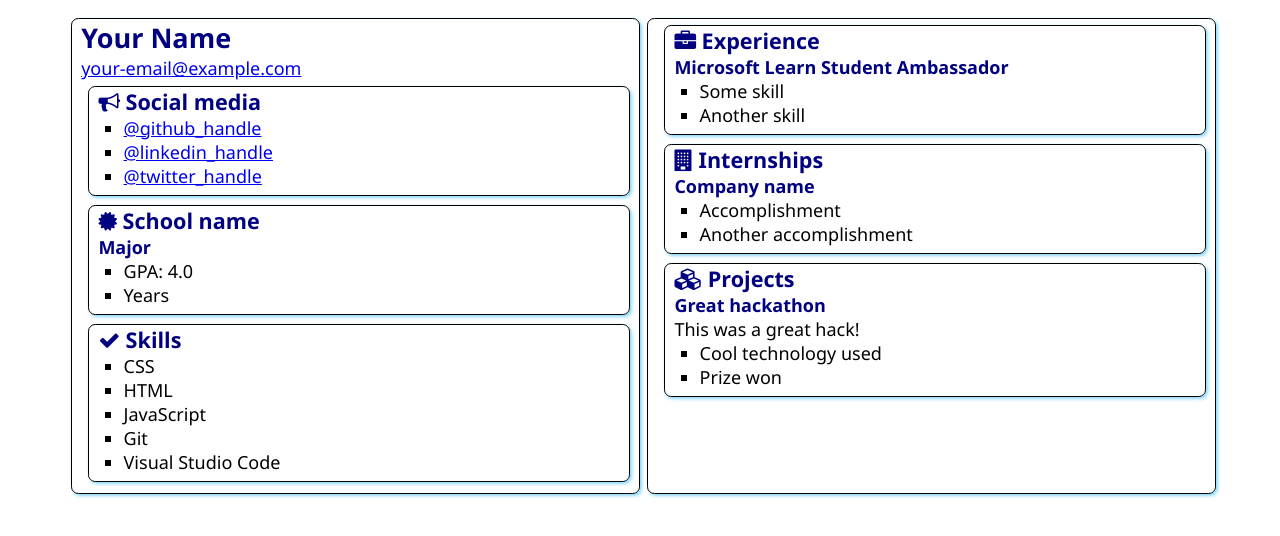
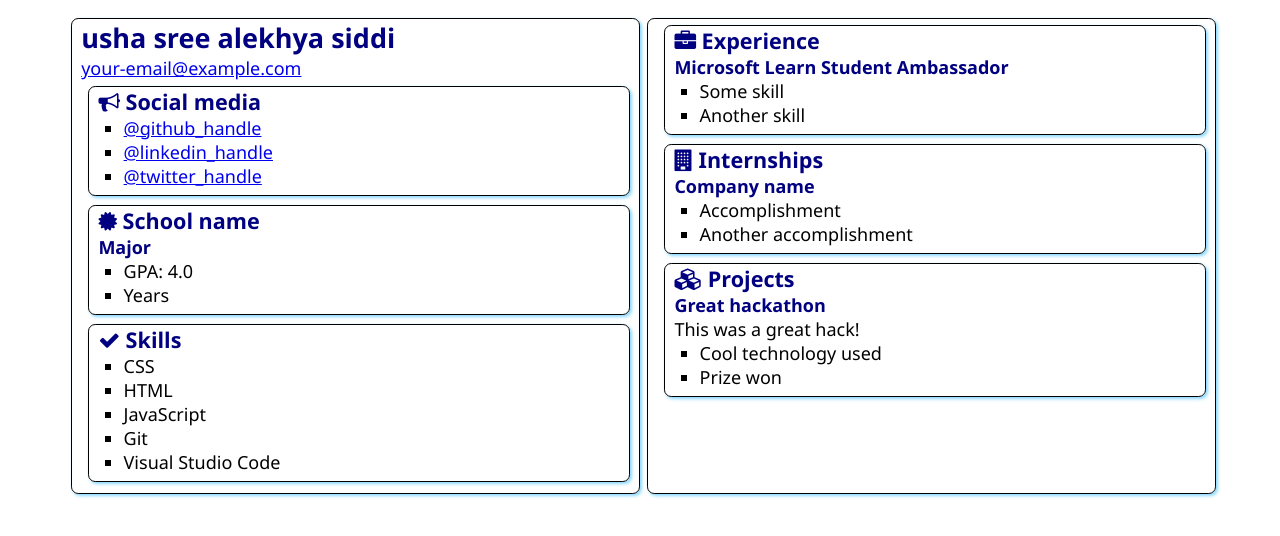
Before and after one commit to Alekhya193/SATechnicalOnboarding, a plain HTML site: page src/index.html in a window 1280 px wide. Drawn offline with Linux system fonts and the light colour scheme.

Commit message:
Added my name
added my name in place of your name

```diff
--- a/src/index.html
+++ b/src/index.html
@@ -12,7 +12,7 @@
 <body>
     <main>
         <article class="box">
-            <h1>Your Name</h1>
+            <h1>usha sree alekhya siddi</h1>
             <div><a href="mailto:your.email@example.com">your-email@example.com</a></div>
 
             <section class="box">
```
